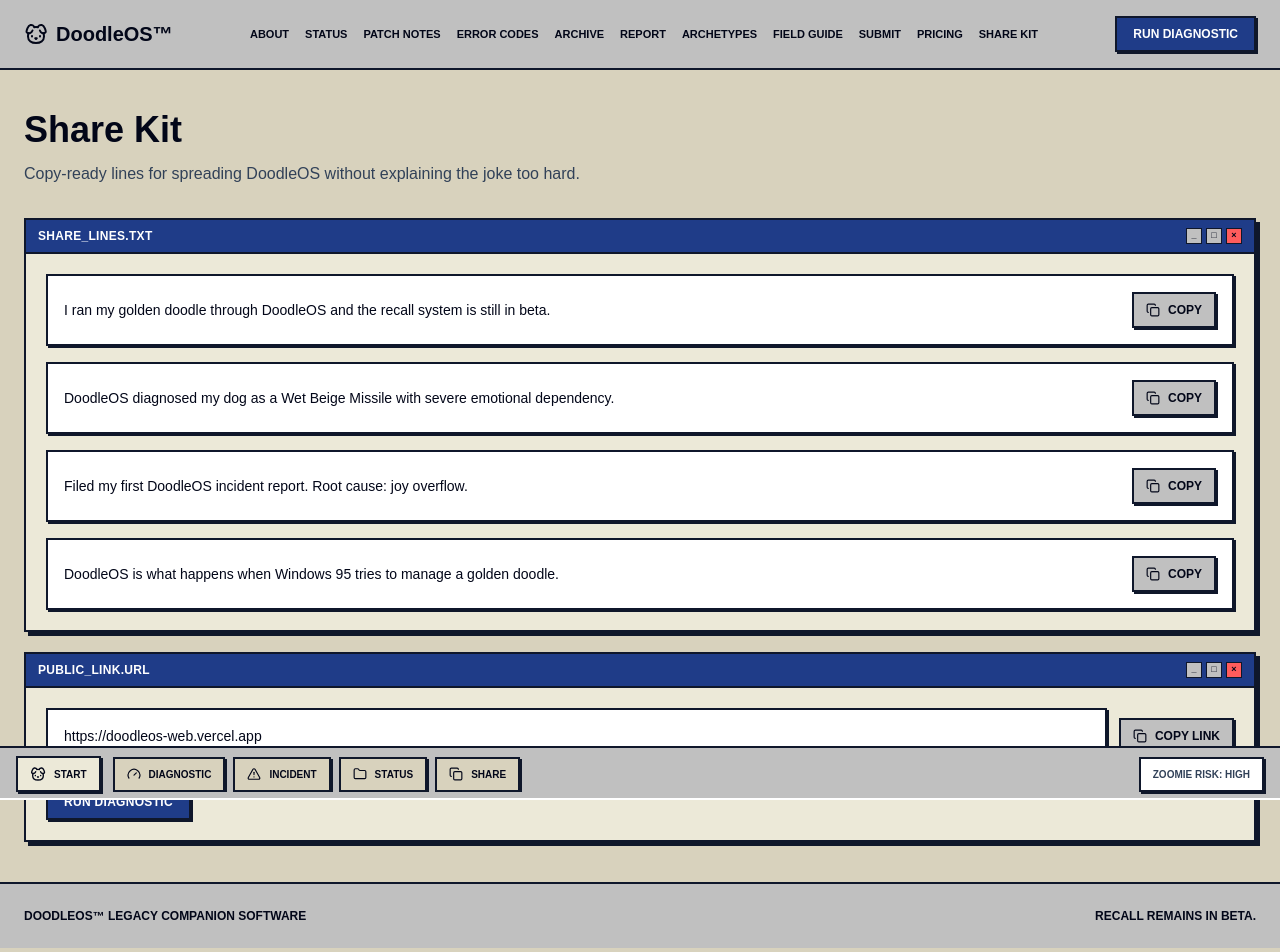
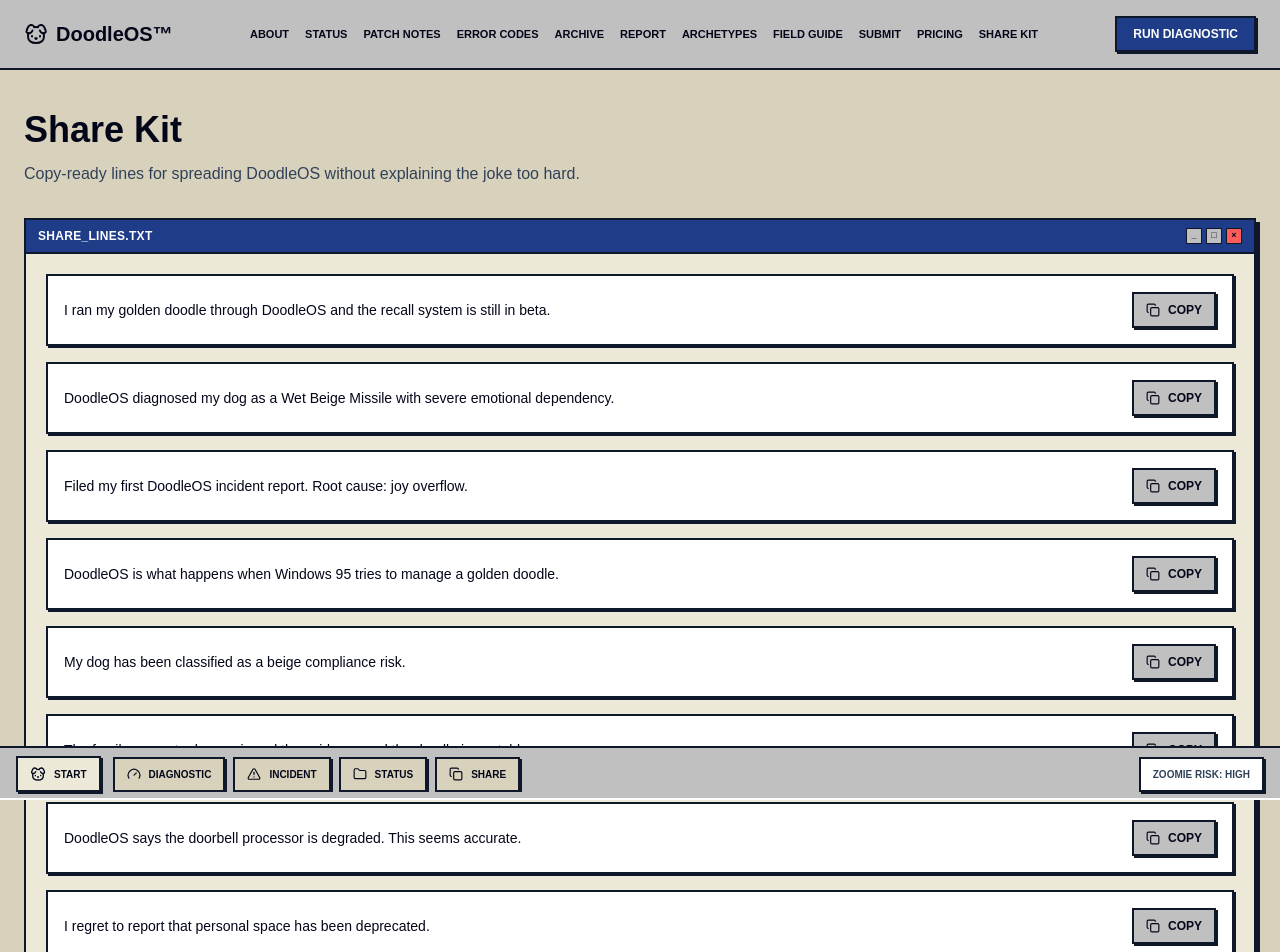
Before and after one commit to zacharymplace/doodleos-web, a Next.js app: page /share-kit in a window 1280 px wide. Shown: the top 952 px of the page. Built offline with nearby package versions, Linux system fonts and the light colour scheme.

Commit message:
Expand share kit copy (#12)

```diff
--- a/src/app/share-kit/page.tsx
+++ b/src/app/share-kit/page.tsx
@@ -11,6 +11,10 @@ const posts = [
   "DoodleOS diagnosed my dog as a Wet Beige Missile with severe emotional dependency.",
   "Filed my first DoodleOS incident report. Root cause: joy overflow.",
   "DoodleOS is what happens when Windows 95 tries to manage a golden doodle.",
+  "My dog has been classified as a beige compliance risk.",
+  "The family computer has reviewed the evidence and the doodle is unstable.",
+  "DoodleOS says the doorbell processor is degraded. This seems accurate.",
+  "I regret to report that personal space has been deprecated.",
 ];
 
 const publicLink = "https://doodleos-web.vercel.app";
```
